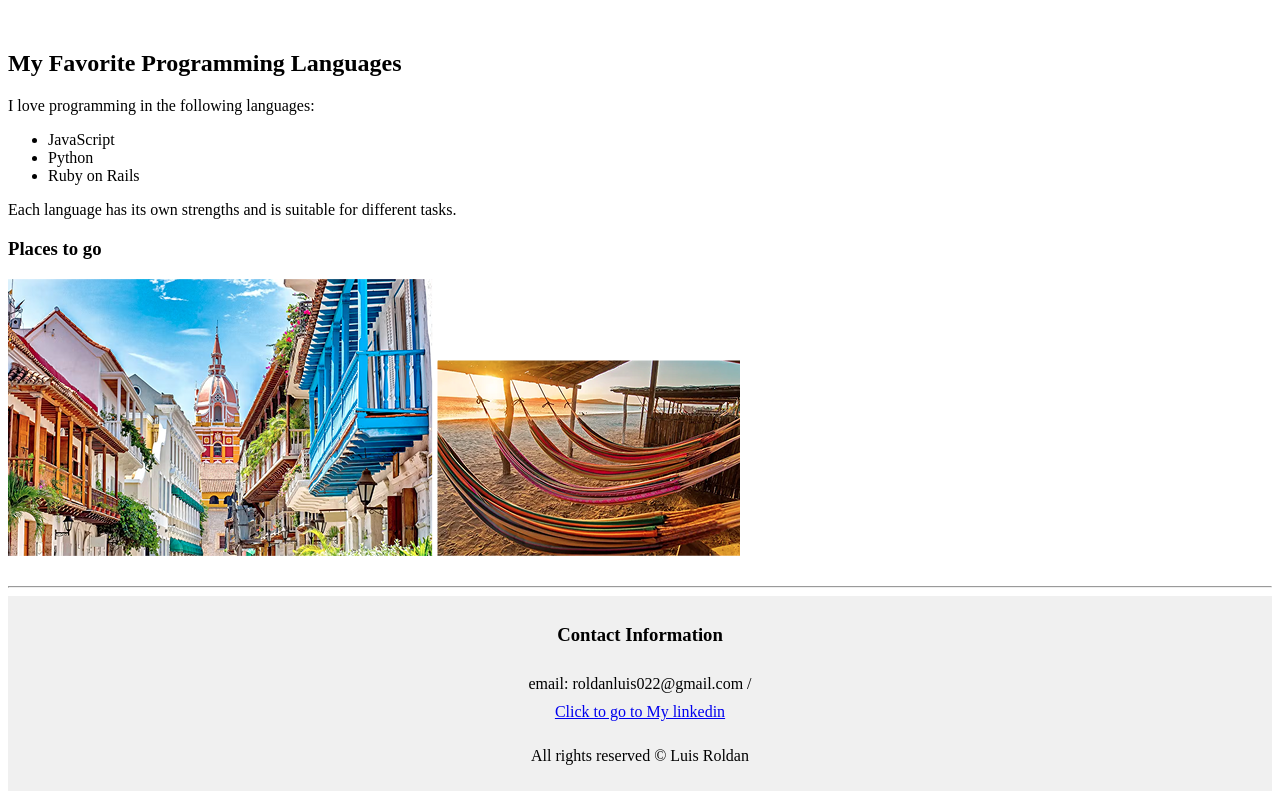
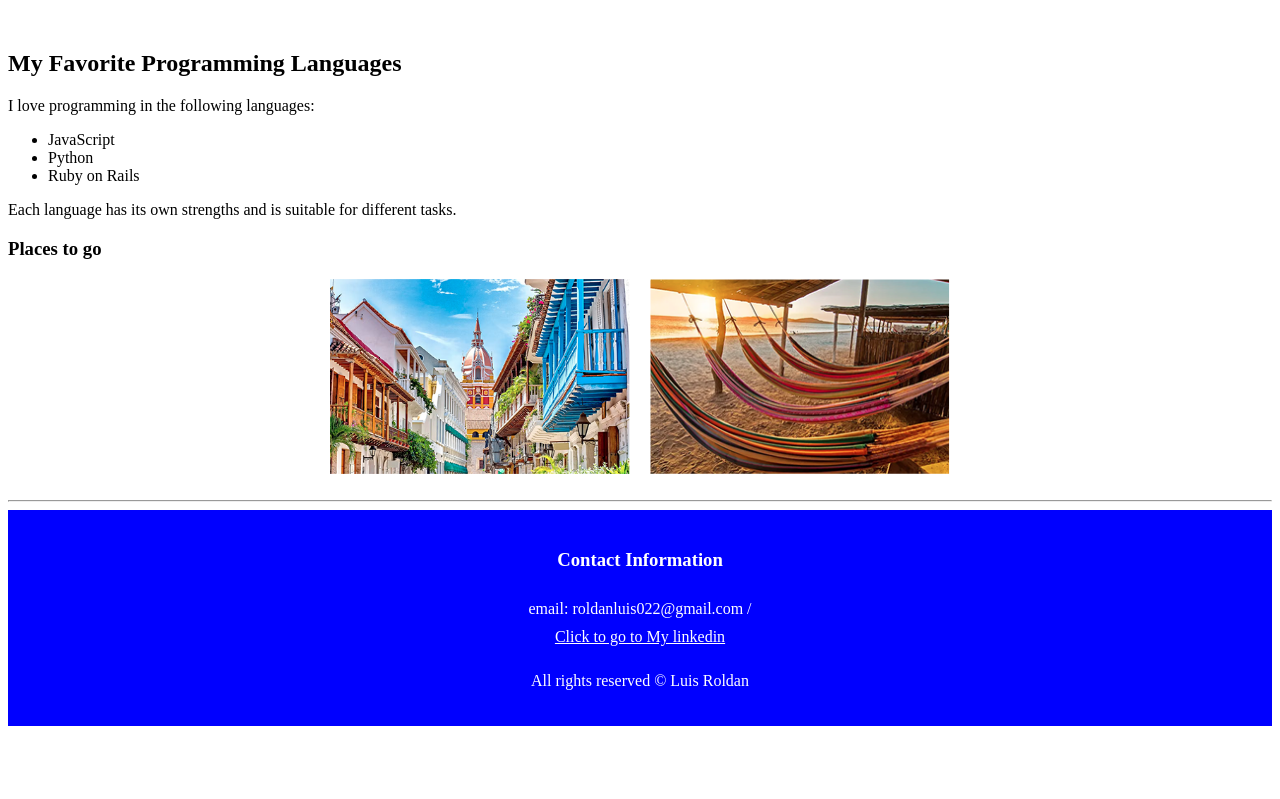
Before and after one commit to Luis-Roldan/Github-Lab2-webdev-, a plain HTML site: page index.html in a window 1280 px wide. Shown: the part 553-1352 px from the top of the page. After the commit the page ends 1287 px from the top, so only its background shows below. Drawn offline with Linux system fonts and the light colour scheme.

Commit message:
footer and img

```diff
--- a/index.html
+++ b/index.html
@@ -98,8 +98,12 @@
 
             <h3>Places to go</h3>
 
-            <img src="./img/mobile img tourist slider 1.png" alt="img">
-            <img src="./img/slider 2 img 1.png" alt="img">
+            <div style="display: flex; gap: 20px; justify-content: center; flex-wrap: wrap;">
+                <img style="width: 300px;" src="./img/mobile img tourist slider 1.png" alt="img">
+                <img style="width: 300px;" src="./img/slider 2 img 1.png" alt="img">
+            </div>
+
+
         </article>
 
 
@@ -113,10 +117,11 @@
     <hr>
 
     <footer
-        style="display: flex; justify-content: center; background-color: #f0f0f0; padding: 10px; flex-direction: column; gap: 10px; text-align: center;">
+        style="display: flex; justify-content: center; background-color: #f0f0f0; padding: 10px; flex-direction: column; gap: 10px; text-align: center; background-color: blue; color: white; padding: 20px;">
         <h3>Contact Information</h3>
         <span>email: roldanluis022@gmail.com /</span>
-        <a href="https://www.linkedin.com/in/luis-fernando-roldan-ortiz/"> Click to go to My linkedin</a>
+        <a style="color: white; " href="https://www.linkedin.com/in/luis-fernando-roldan-ortiz/"> Click to go to My
+            linkedin</a>
         <p>All rights reserved © Luis Roldan</p>
 
     </footer>
```
